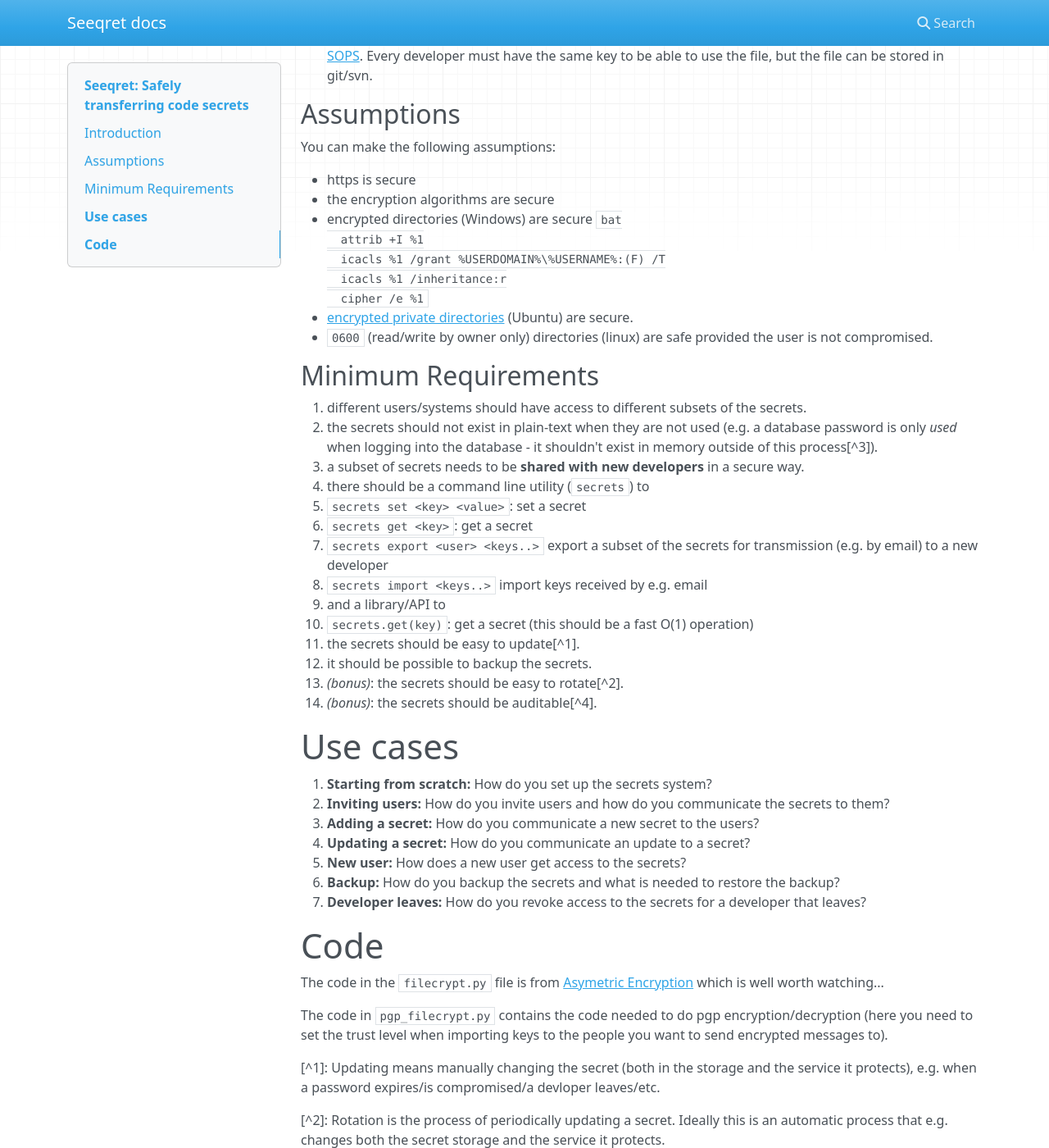
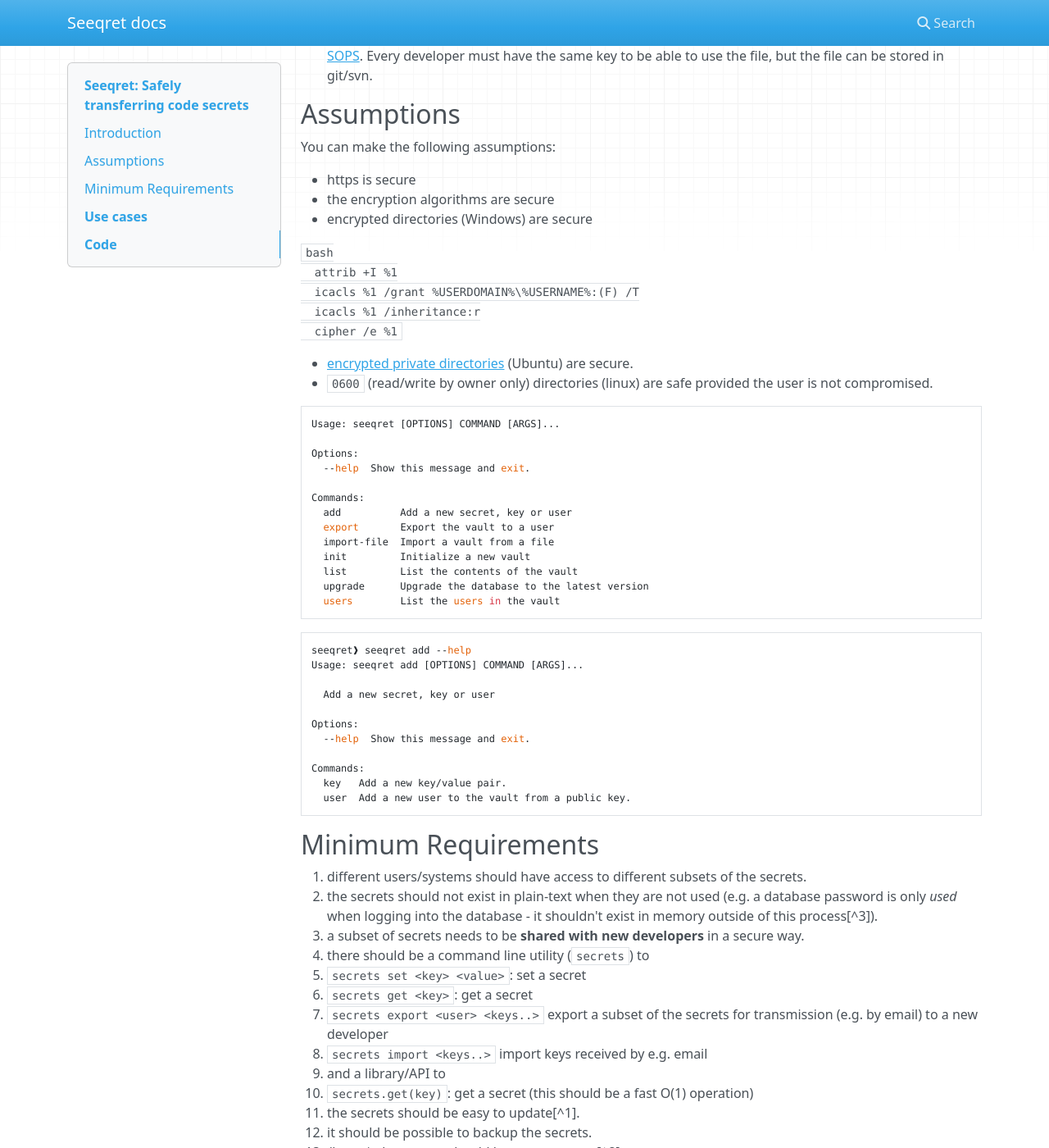
Before and after one commit to thebjorn/seeqret, an MkDocs documentation site: the page built from docs/index.md, in a window 1280 px wide and 1400 px high, scrolled down 1046 px. Shown: the whole window at 82% size. Built offline with MkDocs 1.6.1, drawn with Linux system fonts in a browser that asks for light colours; nearby versions of some CDN libraries.

Commit message:
Well, that seemed to work ;-)

````diff
--- a/docs/index.md
+++ b/docs/index.md
@@ -22,7 +22,6 @@
 <!-- /code_chunk_output -->
 
 
-
 ## Introduction
 
 How do you communicate the set of secrets (passwords, API keys, etc.) that your code needs to run? You can't just write them in the code, because that would expose them to anyone who can read the code. You can't just send them in an email, because that would expose them to anyone who can read your email. You can't just write them on a sticky note, because that would expose them to anyone who can read your sticky note.
@@ -45,14 +44,47 @@
 - https is secure
 - the encryption algorithms are secure
 - encrypted directories (Windows) are secure
-  ```bat
+
+  ```bash
   attrib +I %1
   icacls %1 /grant %USERDOMAIN%\%USERNAME%:(F) /T
   icacls %1 /inheritance:r
   cipher /e %1
   ```
+
 - [encrypted private directories](https://help.ubuntu.com/community/EncryptedPrivateDirectory) (Ubuntu) are secure.
 - `0600` (read/write by owner only) directories (linux) are safe provided the user is not compromised.
+
+```bash
+Usage: seeqret [OPTIONS] COMMAND [ARGS]...
+
+Options:
+  --help  Show this message and exit.
+
+Commands:
+  add          Add a new secret, key or user
+  export       Export the vault to a user
+  import-file  Import a vault from a file
+  init         Initialize a new vault
+  list         List the contents of the vault
+  upgrade      Upgrade the database to the latest version
+  users        List the users in the vault
+```
+
+```bash
+seeqret❱ seeqret add --help                                                                                                                                                                              seeqret   
+Usage: seeqret add [OPTIONS] COMMAND [ARGS]...
+
+  Add a new secret, key or user
+
+Options:
+  --help  Show this message and exit.
+
+Commands:
+  key   Add a new key/value pair.
+  user  Add a new user to the vault from a public key.
+```
+
 
 ## Minimum Requirements
 1. different users/systems should have access to different subsets of the secrets.
````
Also changed, not shown: 1 other file.
